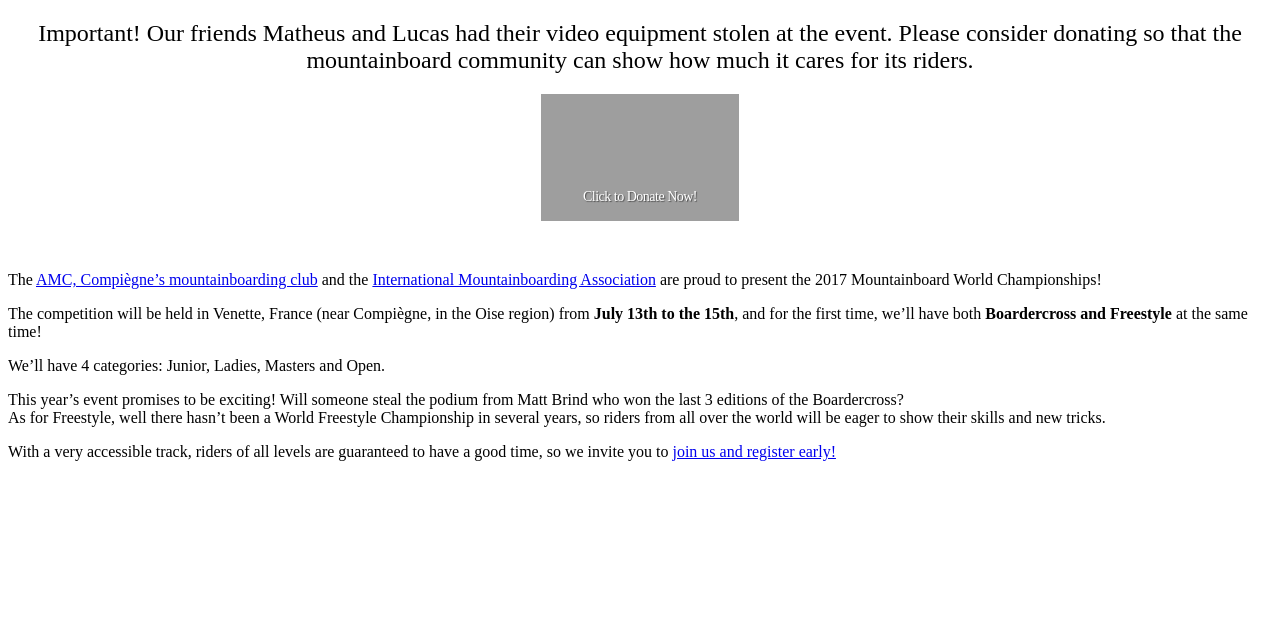
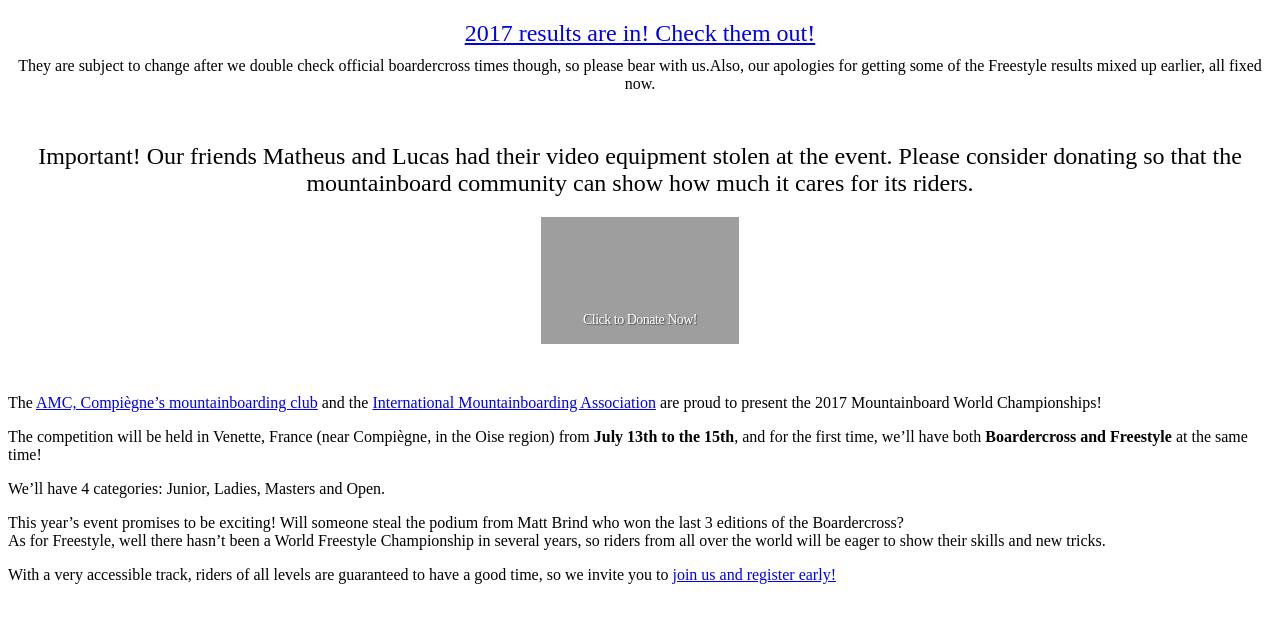
Before and after one commit to mikaelgramont/wmc2017, a PHP site: page /home.php in a window 1280 px wide. Shown: the top 623 px of the page. Run offline with PHP 8.4, Linux system fonts and the light colour scheme; some libraries are stand-ins or nearby versions; grey boxes are pictures that could not be loaded.

Commit message:
Readding results

```diff
--- a/pages/home.php
+++ b/pages/home.php
@@ -3,6 +3,11 @@
 		text-align: center;
 		margin: 20px 0 50px;
 		font-size: 1.5em;
+	}
+	.emphasis span {
+		font-size: .667em;
+		display: block;
+		margin-top: 10px;
 	}
 	.badge-container {
 		min-height: 126px;
@@ -27,11 +32,12 @@
 	}
 
 </style>
-<!--
+
 <p class="emphasis">
-	<a href="<?php echo BASE_URL ?>results-2017">2017 results are in! Check them out!</a> They are subject to change after we double check official boardercross times though, so please bear with us.
+	<a href="<?php echo BASE_URL ?>results-2017">2017 results are in! Check them out!</a>
+	<span>They are subject to change after we double check official boardercross times though, so please bear with us.Also, our apologies for getting some of the Freestyle results mixed up earlier, all fixed now.</span>
 </p>
--->
+
 <p class="emphasis badge-container">
 	Important! Our friends Matheus and Lucas had their video equipment stolen at the event. Please consider donating so that the mountainboard community can show how much it cares for its riders.
 	<a target="_blank" class="badge-widget" href="https://www.gofundme.com/help-replace-lucas-matheus-gear?utm_medium=wdgt" title="Visit this page now.">Click to Donate Now!</a>
```
